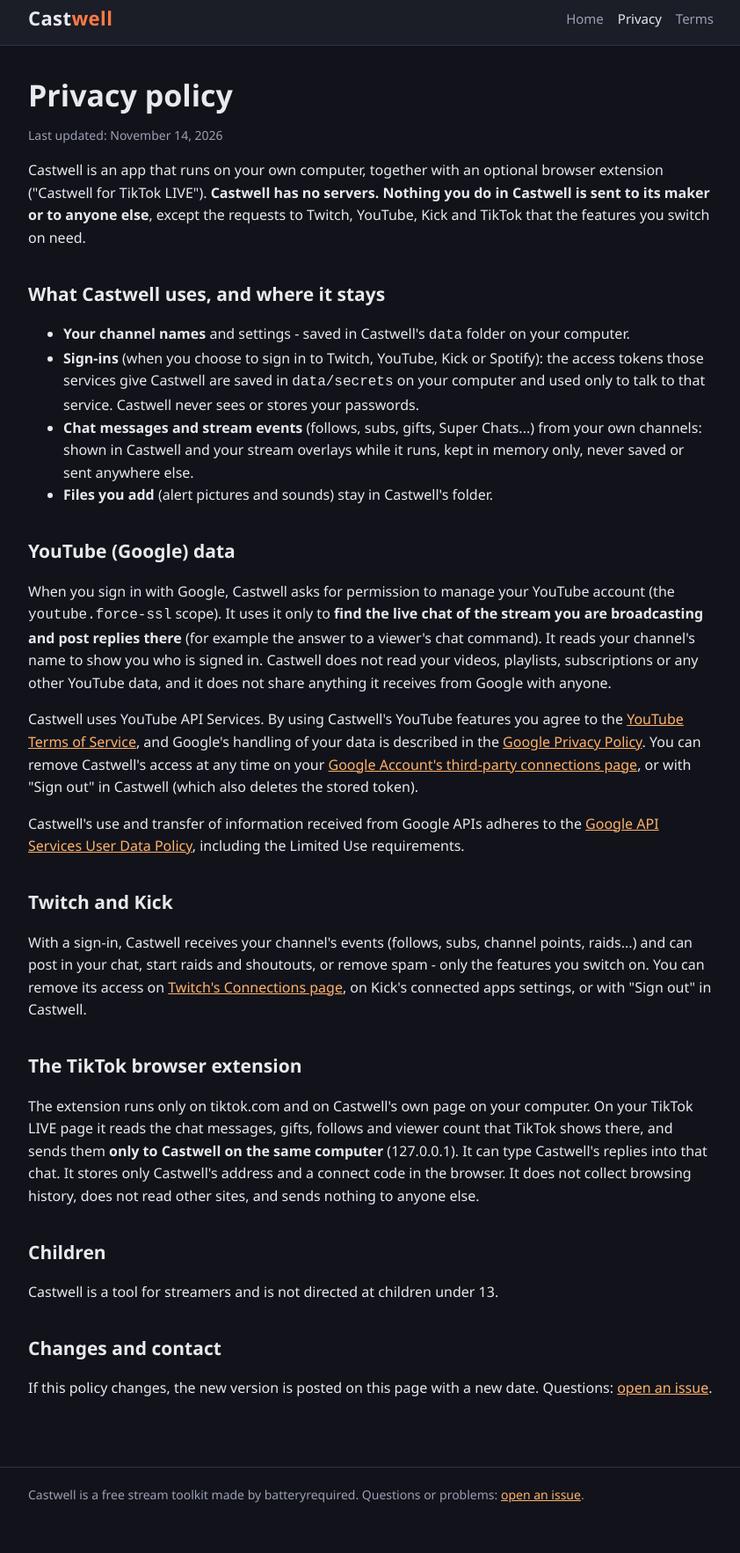
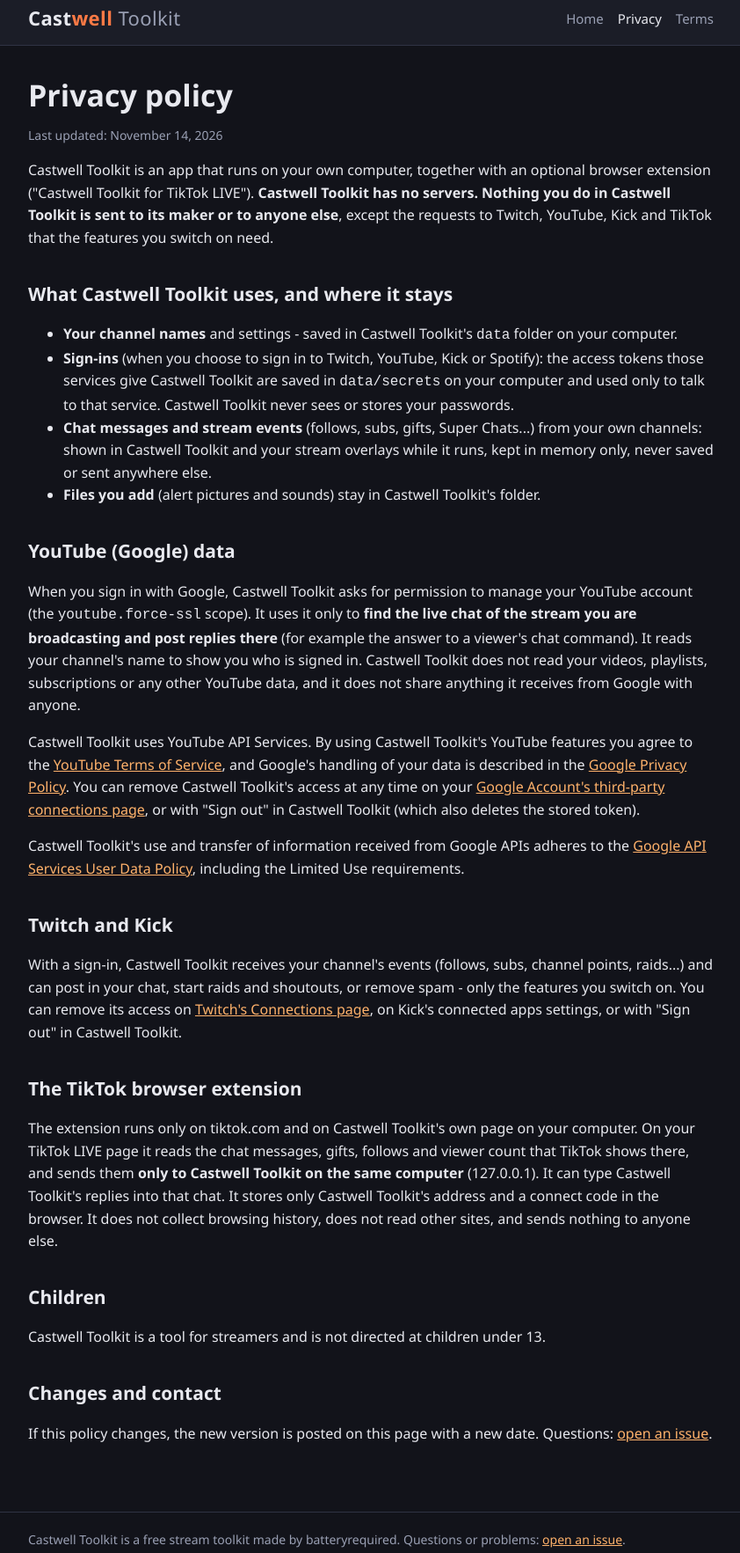
Before and after one commit to batteryrequired/castwell-site, a plain HTML site: page privacy.html in a window 1280 px wide. Shown: the part 9-1774 px from the top of the page at 88% size, without its empty margins (218-1060 px from the left). Before the commit the page ends 1749 px from the top, so only its background shows below. Drawn offline with Linux system fonts and the light colour scheme.

Commit message:
New name: Castwell Toolkit
Co-Authored-By: Claude Opus 5.5 <noreply@anthropic.com>
Claude-Session: https://claude.ai/code/session_01SFhj5Wq62rZ1tD1mZT8C2V

```diff
--- a/index.html
+++ b/index.html
@@ -1,11 +1,11 @@
 <!doctype html>
 <html lang="en"><head><meta charset="utf-8"><meta name="viewport" content="width=device-width, initial-scale=1">
-<title>Castwell</title><link rel="stylesheet" href="style.css"></head><body>
-<header><div class="wrap"><a class="logo" href="./">Cast<span>well</span></a>
+<title>Castwell Toolkit</title><link rel="stylesheet" href="style.css"></head><body>
+<header><div class="wrap"><a class="logo" href="./">Cast<span>well</span> <i class="tk">Toolkit</i></a>
 <nav><a href="./" class="on">Home</a><a href="privacy.html">Privacy</a><a href="terms.html">Terms</a></nav></div></header>
 <main><div class="wrap">
 <h1>Your stream's alerts, chat and commands - in one free app on your own PC</h1>
-<p class="lead">Castwell brings together what streamers usually juggle several tools for: alerts, an on-screen chat,
+<p class="lead">Castwell Toolkit brings together what streamers usually juggle several tools for: alerts, an on-screen chat,
 chat commands and timers, a chat &amp; events feed, song requests and a giveaway wheel. It shows up in OBS as browser
 sources, and everything runs on your computer.</p>
 <div class="dl" id="download">
@@ -13,7 +13,7 @@ sources, and everything runs on your computer.</p>
   <div><b>Free · Windows 10 and 11</b><small>One installer with everything it needs. Start it, and the first start walks you
     through the rest in about three minutes. Version <span id="ver">0.22.0</span> (test release).</small></div>
 </div>
-<p class="note">Streaming on TikTok? Castwell's free browser extension "Castwell for TikTok LIVE" is included in the
+<p class="note">Streaming on TikTok? Castwell Toolkit's free browser extension "Castwell Toolkit for TikTok LIVE" is included in the
 download - for Chrome and Edge from the Chrome Web Store, for Firefox from Firefox Add-ons (store links coming soon).
 On <b>Edge</b>: open the Chrome Web Store link and click <b>Allow extensions from other stores</b> when Edge asks, then
 <b>Add to Chrome</b> works in Edge too.</p>
@@ -27,15 +27,15 @@ On <b>Edge</b>: open the Chrome Web Store link and click <b>Allow extensions fro
 <ol>
   <li>Download and run the installer above (Windows may say "Windows protected your PC" - press <b>More info</b> &gt;
     <b>Run anyway</b>; that shows for new apps until enough people have installed them).</li>
-  <li>Castwell opens in your browser. Pick where you stream and type your channel names.</li>
+  <li>Castwell Toolkit opens in your browser. Pick where you stream and type your channel names.</li>
   <li>Press <b>Set up OBS for me</b> and <b>Add to OBS</b> - your alerts and chat are on stream.</li>
 </ol>
 <h2>Signing in</h2>
-<p>Reading chat needs no sign-in. Signing in to Twitch, YouTube or Kick is optional and only lets Castwell do what you
-switch on - for example answer viewers in your own chat. Sign-ins happen on each platform's own page; Castwell never
-sees your passwords. TikTok's chat is read by Castwell's small browser extension from your own TikTok LIVE page.</p>
-<p>See the <a href="privacy.html">privacy policy</a> for exactly what Castwell uses and where it is kept.</p>
+<p>Reading chat needs no sign-in. Signing in to Twitch, YouTube or Kick is optional and only lets Castwell Toolkit do what you
+switch on - for example answer viewers in your own chat. Sign-ins happen on each platform's own page; Castwell Toolkit never
+sees your passwords. TikTok's chat is read by Castwell Toolkit's small browser extension from your own TikTok LIVE page.</p>
+<p>See the <a href="privacy.html">privacy policy</a> for exactly what Castwell Toolkit uses and where it is kept.</p>
 </div></main>
-<footer><div class="wrap">Castwell is a free stream toolkit made by batteryrequired. Questions or problems:
+<footer><div class="wrap">Castwell Toolkit is a free streaming app made by batteryrequired. Questions or problems:
 <a href="https://github.com/batteryrequired/castwell-site/issues">open an issue</a>.</div></footer>
 </body></html>
--- a/privacy.html
+++ b/privacy.html
@@ -1,61 +1,61 @@
 <!doctype html>
 <html lang="en"><head><meta charset="utf-8"><meta name="viewport" content="width=device-width, initial-scale=1">
-<title>Castwell - Privacy policy</title><link rel="stylesheet" href="style.css"></head><body>
-<header><div class="wrap"><a class="logo" href="./">Cast<span>well</span></a>
+<title>Castwell Toolkit - Privacy policy</title><link rel="stylesheet" href="style.css"></head><body>
+<header><div class="wrap"><a class="logo" href="./">Cast<span>well</span> <i class="tk">Toolkit</i></a>
 <nav><a href="./">Home</a><a href="privacy.html" class="on">Privacy</a><a href="terms.html">Terms</a></nav></div></header>
 <main><div class="wrap">
 <h1>Privacy policy</h1>
 <p class="note">Last updated: November 14, 2026</p>
-<p>Castwell is an app that runs on your own computer, together with an optional browser extension ("Castwell for
-TikTok LIVE"). <b>Castwell has no servers. Nothing you do in Castwell is sent to its maker or to anyone else</b>,
+<p>Castwell Toolkit is an app that runs on your own computer, together with an optional browser extension ("Castwell Toolkit for
+TikTok LIVE"). <b>Castwell Toolkit has no servers. Nothing you do in Castwell Toolkit is sent to its maker or to anyone else</b>,
 except the requests to Twitch, YouTube, Kick and TikTok that the features you switch on need.</p>
 
-<h2>What Castwell uses, and where it stays</h2>
+<h2>What Castwell Toolkit uses, and where it stays</h2>
 <ul>
-<li><b>Your channel names</b> and settings - saved in Castwell's <code>data</code> folder on your computer.</li>
+<li><b>Your channel names</b> and settings - saved in Castwell Toolkit's <code>data</code> folder on your computer.</li>
 <li><b>Sign-ins</b> (when you choose to sign in to Twitch, YouTube, Kick or Spotify): the access tokens those services
-give Castwell are saved in <code>data/secrets</code> on your computer and used only to talk to that service. Castwell
+give Castwell Toolkit are saved in <code>data/secrets</code> on your computer and used only to talk to that service. Castwell Toolkit
 never sees or stores your passwords.</li>
 <li><b>Chat messages and stream events</b> (follows, subs, gifts, Super Chats...) from your own channels: shown in
-Castwell and your stream overlays while it runs, kept in memory only, never saved or sent anywhere else.</li>
-<li><b>Files you add</b> (alert pictures and sounds) stay in Castwell's folder.</li>
+Castwell Toolkit and your stream overlays while it runs, kept in memory only, never saved or sent anywhere else.</li>
+<li><b>Files you add</b> (alert pictures and sounds) stay in Castwell Toolkit's folder.</li>
 </ul>
 
 <h2>YouTube (Google) data</h2>
-<p>When you sign in with Google, Castwell asks for permission to manage your YouTube account (the
+<p>When you sign in with Google, Castwell Toolkit asks for permission to manage your YouTube account (the
 <code>youtube.force-ssl</code> scope). It uses it only to <b>find the live chat of the stream you are broadcasting and
 post replies there</b> (for example the answer to a viewer's chat command). It reads your channel's name to show you
-who is signed in. Castwell does not read your videos, playlists, subscriptions or any other YouTube data, and it does
+who is signed in. Castwell Toolkit does not read your videos, playlists, subscriptions or any other YouTube data, and it does
 not share anything it receives from Google with anyone.</p>
-<p>Castwell uses YouTube API Services. By using Castwell's YouTube features you agree to the
+<p>Castwell Toolkit uses YouTube API Services. By using Castwell Toolkit's YouTube features you agree to the
 <a href="https://www.youtube.com/t/terms">YouTube Terms of Service</a>, and Google's handling of your data is described in
-the <a href="https://policies.google.com/privacy">Google Privacy Policy</a>. You can remove Castwell's access at any time on
+the <a href="https://policies.google.com/privacy">Google Privacy Policy</a>. You can remove Castwell Toolkit's access at any time on
 your <a href="https://myaccount.google.com/connections">Google Account's third-party connections page</a>, or with
-"Sign out" in Castwell (which also deletes the stored token).</p>
-<p>Castwell's use and transfer of information received from Google APIs adheres to the
+"Sign out" in Castwell Toolkit (which also deletes the stored token).</p>
+<p>Castwell Toolkit's use and transfer of information received from Google APIs adheres to the
 <a href="https://developers.google.com/terms/api-services-user-data-policy">Google API Services User Data Policy</a>,
 including the Limited Use requirements.</p>
 
 <h2>Twitch and Kick</h2>
-<p>With a sign-in, Castwell receives your channel's events (follows, subs, channel points, raids...) and can post in
+<p>With a sign-in, Castwell Toolkit receives your channel's events (follows, subs, channel points, raids...) and can post in
 your chat, start raids and shoutouts, or remove spam - only the features you switch on. You can remove its access on
 <a href="https://www.twitch.tv/settings/connections">Twitch's Connections page</a>, on Kick's connected apps settings,
-or with "Sign out" in Castwell.</p>
+or with "Sign out" in Castwell Toolkit.</p>
 
 <h2>The TikTok browser extension</h2>
-<p>The extension runs only on tiktok.com and on Castwell's own page on your computer. On your TikTok LIVE page it reads
-the chat messages, gifts, follows and viewer count that TikTok shows there, and sends them <b>only to Castwell on the
-same computer</b> (127.0.0.1). It can type Castwell's replies into that chat. It stores only Castwell's address and a
+<p>The extension runs only on tiktok.com and on Castwell Toolkit's own page on your computer. On your TikTok LIVE page it reads
+the chat messages, gifts, follows and viewer count that TikTok shows there, and sends them <b>only to Castwell Toolkit on the
+same computer</b> (127.0.0.1). It can type Castwell Toolkit's replies into that chat. It stores only Castwell Toolkit's address and a
 connect code in the browser. It does not collect browsing history, does not read other sites, and sends nothing to
 anyone else.</p>
 
 <h2>Children</h2>
-<p>Castwell is a tool for streamers and is not directed at children under 13.</p>
+<p>Castwell Toolkit is a tool for streamers and is not directed at children under 13.</p>
 
 <h2>Changes and contact</h2>
 <p>If this policy changes, the new version is posted on this page with a new date. Questions:
 <a href="https://github.com/batteryrequired/castwell-site/issues">open an issue</a>.</p>
 </div></main>
-<footer><div class="wrap">Castwell is a free stream toolkit made by batteryrequired. Questions or problems:
+<footer><div class="wrap">Castwell Toolkit is a free stream toolkit made by batteryrequired. Questions or problems:
 <a href="https://github.com/batteryrequired/castwell-site/issues">open an issue</a>.</div></footer>
 </body></html>
--- a/style.css
+++ b/style.css
@@ -7,6 +7,7 @@ header { border-bottom: 1px solid var(--line); background: var(--panel); }
 header .wrap { display: flex; align-items: center; gap: 18px; height: 60px; }
 .logo { font-weight: 800; font-size: 22px; color: var(--text); text-decoration: none; letter-spacing: .4px; }
 .logo span { color: var(--accent); }
+.logo .tk { font-style: normal; font-weight: 500; color: var(--dim); }
 nav { margin-left: auto; display: flex; gap: 16px; font-size: 15px; }
 nav a { color: var(--dim); text-decoration: none; } nav a:hover, nav a.on { color: var(--text); }
 main { padding: 36px 0 60px; }
```
Also changed, not shown: terms.html (+9 -9 lines).
